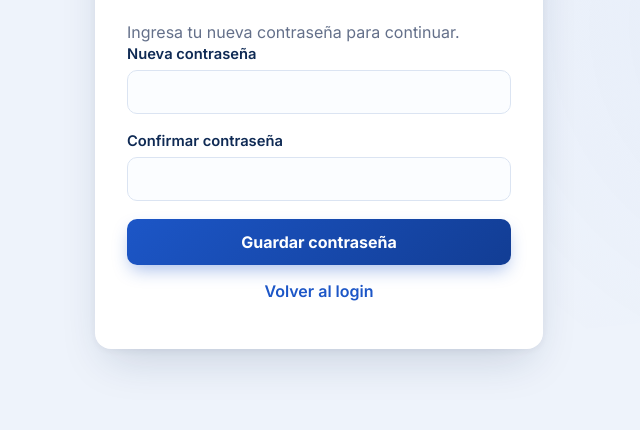
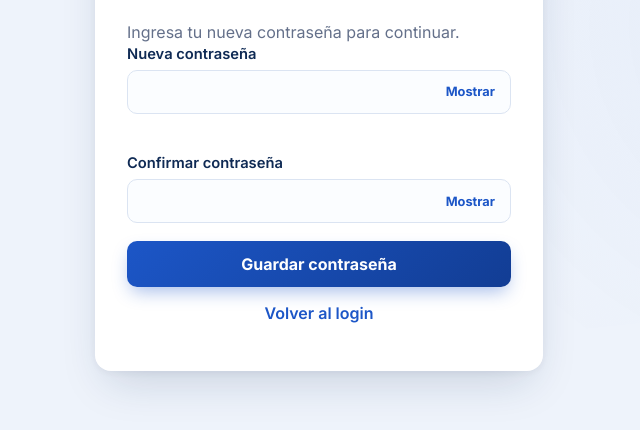
Before and after one commit to missionscentralamerica-arch/control-de-interes-latam, a website: page public/reset-password.html in a window 1280 px wide. Shown: the part 160-590 px from the top of the page, without its empty margins (321-961 px from the left). Drawn offline with Linux system fonts and the light colour scheme.

Commit message:
password

```diff
--- a/public/css/styles.css
+++ b/public/css/styles.css
@@ -156,6 +156,42 @@ input:focus, select:focus, textarea:focus {
   box-shadow: 0 0 0 3px rgba(28, 86, 199, 0.15);
   background: #ffffff;
 }
+
+.password-field {
+  position: relative;
+  display: flex;
+  align-items: center;
+}
+
+.password-field input {
+  width: 100%;
+  padding-right: 90px;
+}
+
+.password-toggle {
+  position: absolute;
+  right: 8px;
+  border: 0;
+  padding: 6px 8px;
+  background: transparent;
+  color: var(--blue);
+  cursor: pointer;
+  font: inherit;
+  font-size: 0.8rem;
+  font-weight: 700;
+}
+
+.password-toggle:hover { color: var(--blue-deep); }
+
+.password-strength {
+  min-height: 1.2em;
+  font-size: 0.8rem;
+  color: var(--muted);
+}
+
+.password-strength[data-strength="1"] { color: var(--ember); }
+.password-strength[data-strength="2"] { color: var(--gold); }
+.password-strength[data-strength="3"] { color: var(--success); }
 
 textarea { resize: vertical; }
 
--- a/public/js/reset-password.js
+++ b/public/js/reset-password.js
@@ -1,11 +1,35 @@
 const form = document.querySelector('#resetForm');
 const mensaje = document.querySelector('#mensaje');
 const tokenInput = document.querySelector('#tokenInput');
+const passwordStrength = document.querySelector('#passwordStrength');
 
 const params = new URLSearchParams(window.location.search);
 const token = params.get('token') || '';
 
 tokenInput.value = token;
+
+document.querySelectorAll('[data-password-toggle]').forEach((toggle) => {
+  toggle.addEventListener('click', () => {
+    const passwordInput = document.querySelector(`[name="${toggle.dataset.passwordToggle}"]`);
+    const isHidden = passwordInput.type === 'password';
+
+    passwordInput.type = isHidden ? 'text' : 'password';
+    toggle.textContent = isHidden ? 'Ocultar' : 'Mostrar';
+    toggle.setAttribute('aria-label', `${isHidden ? 'Ocultar' : 'Mostrar'} ${toggle.dataset.passwordToggle === 'nuevaPassword' ? 'contraseña nueva' : 'confirmación de contraseña'}`);
+  });
+});
+
+document.querySelector('[name="nuevaPassword"]').addEventListener('input', (event) => {
+  const password = event.target.value;
+  const hasLength = password.length >= 8;
+  const hasNumber = /\d/.test(password);
+  const hasSymbol = /[^A-Za-z0-9]/.test(password);
+  const strength = [hasLength, hasNumber, hasSymbol].filter(Boolean).length;
+  const labels = ['', 'Débil', 'Aceptable', 'Fuerte'];
+
+  passwordStrength.textContent = password ? `Seguridad: ${labels[strength]}` : '';
+  passwordStrength.dataset.strength = String(strength);
+});
 
 form.addEventListener('submit', async (event) => {
   event.preventDefault();
--- a/public/reset-password.html
+++ b/public/reset-password.html
@@ -19,12 +19,19 @@
       <form id="resetForm" class="form-grid">
         <label class="full-width">
           Nueva contraseña
-          <input type="password" name="nuevaPassword" required minlength="6" />
+          <span class="password-field">
+            <input type="password" name="nuevaPassword" required minlength="8" maxlength="200" autocomplete="new-password" />
+            <button type="button" class="password-toggle" data-password-toggle="nuevaPassword" aria-label="Mostrar contraseña nueva">Mostrar</button>
+          </span>
+          <span id="passwordStrength" class="password-strength" aria-live="polite"></span>
         </label>
 
         <label class="full-width">
           Confirmar contraseña
-          <input type="password" name="confirmPassword" required minlength="6" />
+          <span class="password-field">
+            <input type="password" name="confirmPassword" required minlength="8" maxlength="200" autocomplete="new-password" />
+            <button type="button" class="password-toggle" data-password-toggle="confirmPassword" aria-label="Mostrar confirmación de contraseña">Mostrar</button>
+          </span>
         </label>
 
         <input type="hidden" name="token" id="tokenInput" />
```
